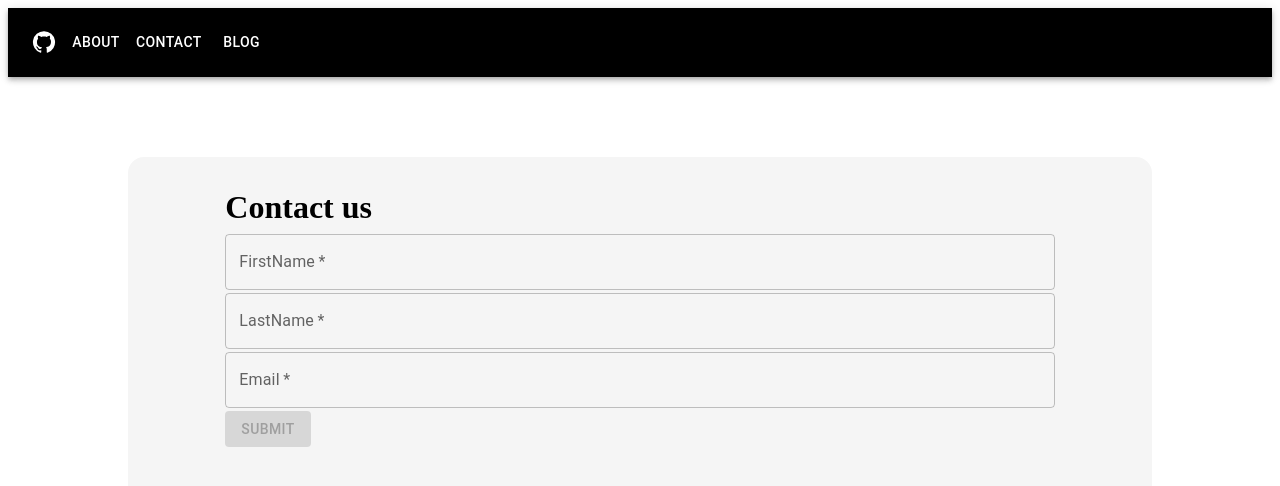
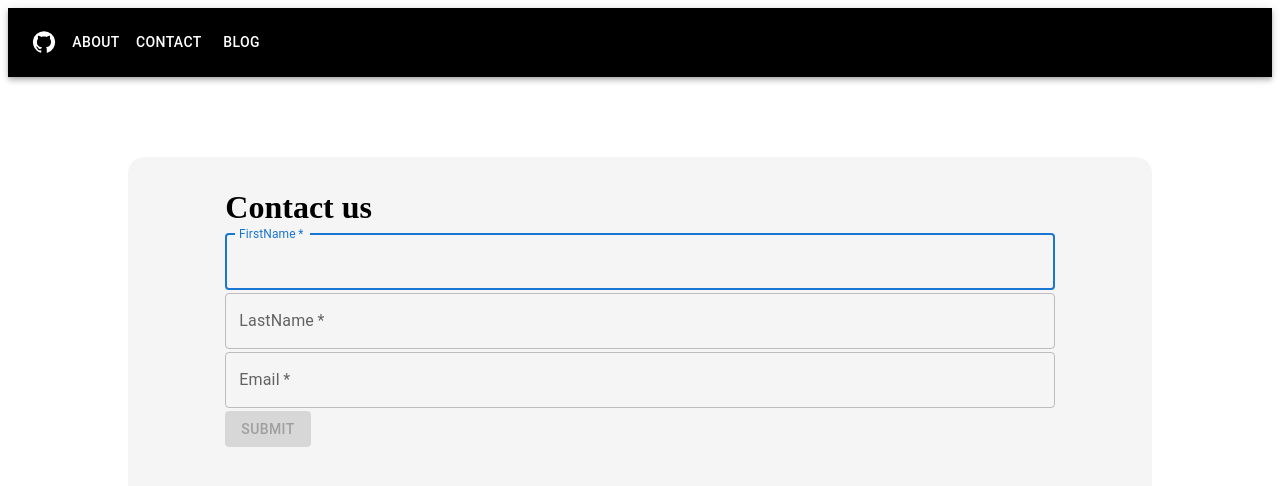
Before and after one commit to Danii2020/react-app-training, a React app: page /contact in a window 1280 px wide. Shown: the top 486 px of the page. Built offline with nearby package versions, Linux system fonts and the light colour scheme.

Commit message:
useRef hook added

```diff
--- a/src/Forms/ContactForm.tsx
+++ b/src/Forms/ContactForm.tsx
@@ -1,5 +1,5 @@
 /* eslint-disable jsx-a11y/label-has-associated-control */
-import React from 'react';
+import React, { useRef, useEffect } from 'react';
 import { Formik, Form } from 'formik';
 import { Button, Stack } from '@mui/material';
 import * as yup from 'yup';
@@ -34,6 +34,11 @@ const userSchema = yup.object().shape({
 });
 
 function ContactForm() {
+  const firstNameInputRef = useRef<HTMLInputElement>(null);
+
+  useEffect(() => {
+    firstNameInputRef.current?.focus();
+  }, []);
   const handleSubmit = (values:IUserValues): void => {
     alert(JSON.stringify(values));
   }
@@ -57,16 +62,19 @@ function ContactForm() {
               name="firstName"
               label="FirstName"
               required
+              inputRef={firstNameInputRef}
             />
             <FormkField
               name="lastName"
               label="LastName"
               required
+              inputRef={null}
             />
             <FormkField
               name="email"
               label="Email"
               required
+              inputRef={null}
             />
             <Button
               variant="contained"
--- a/src/Forms/FormkField/FormkField.tsx
+++ b/src/Forms/FormkField/FormkField.tsx
@@ -8,19 +8,21 @@ interface IFormikField {
     label: string;
     type?: string;
     required?: boolean;
+    inputRef: React.Ref<any> | undefined;
 }
 
 function FormkField({
-  name, label, type = 'text', required = false,
+  name, label, type = 'text', required = false, inputRef,
 }:IFormikField) {
   return (
     <Field
+      name={name}
+      label={label}
+      type={type}
       required={required}
       as={TextField}
-      label={label}
-      name={name}
+      inputRef={inputRef}
       fullWidth
-      type={type}
       helperText={<ErrorMessage name={name} />}
     />
   );
--- a/src/components/SearchBar/Searchbar.tsx
+++ b/src/components/SearchBar/Searchbar.tsx
@@ -1,5 +1,6 @@
+/* eslint-disable no-return-assign */
 /* eslint-disable react/no-unused-prop-types */
-import React, { useState, useContext } from 'react';
+import React, { useState, useContext, useRef } from 'react';
 import { Stack, TextField, IconButton } from '@mui/material';
 import SearchIcon from '@mui/icons-material/Search';
 import { UserContext } from '../../context/UserContext';
@@ -7,6 +8,7 @@ import { UserContext } from '../../context/UserContext';
 function SearchBar() {
   const { setInputUser } = useContext(UserContext);
   const [valueInput, setValueInput] = useState('octocat');
+  const inputUserRef = useRef<HTMLInputElement>(null);
 
   const onSearchValueChange = (e: React.ChangeEvent<HTMLInputElement>) => {
     const inputValue = e.target.value;
@@ -14,6 +16,7 @@ function SearchBar() {
   };
 
   const handleSubmit = () => {
+    inputUserRef.current?.focus();
     setInputUser(valueInput);
   };
   if (valueInput === 'error') {
@@ -31,6 +34,7 @@ function SearchBar() {
         id="outlined-basic"
         label="GitHub User"
         variant="outlined"
+        inputRef={inputUserRef}
         value={valueInput}
         onChange={onSearchValueChange}
         placeholder="Search a GitHub user"
```
